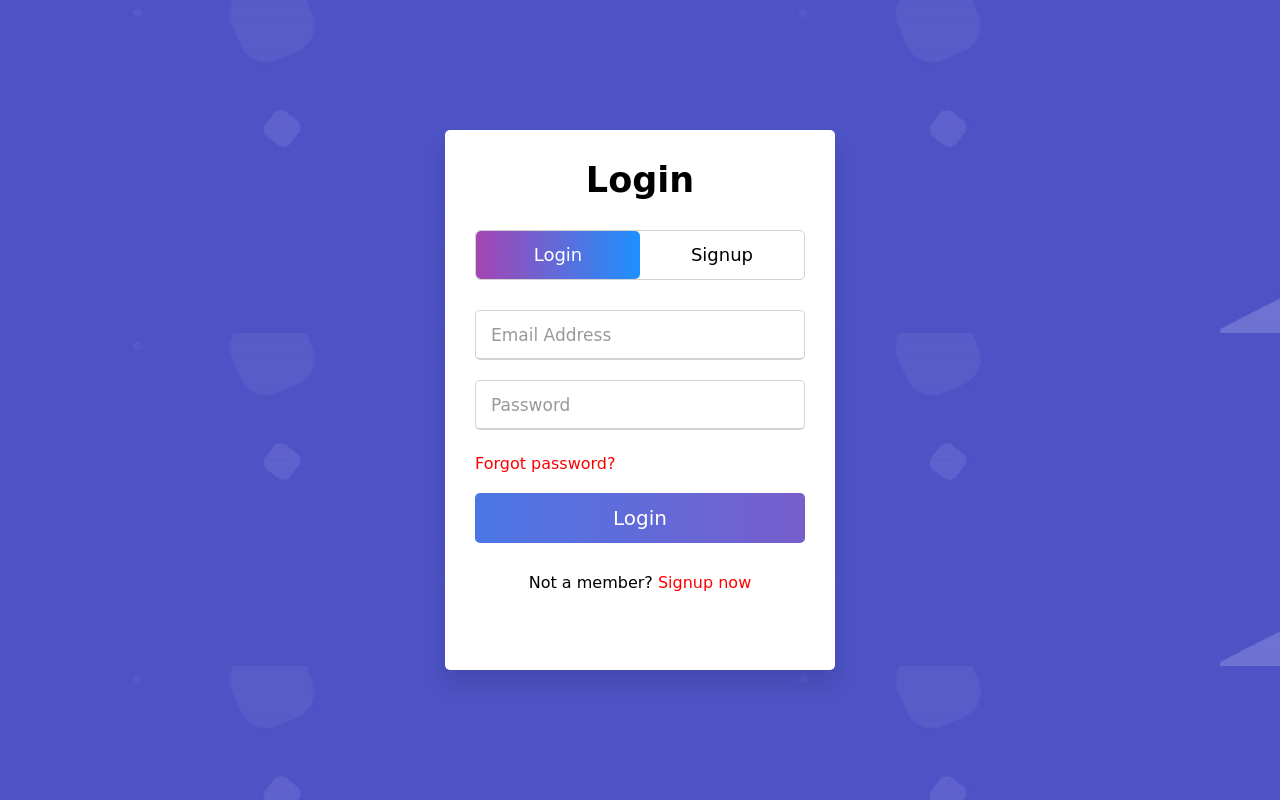
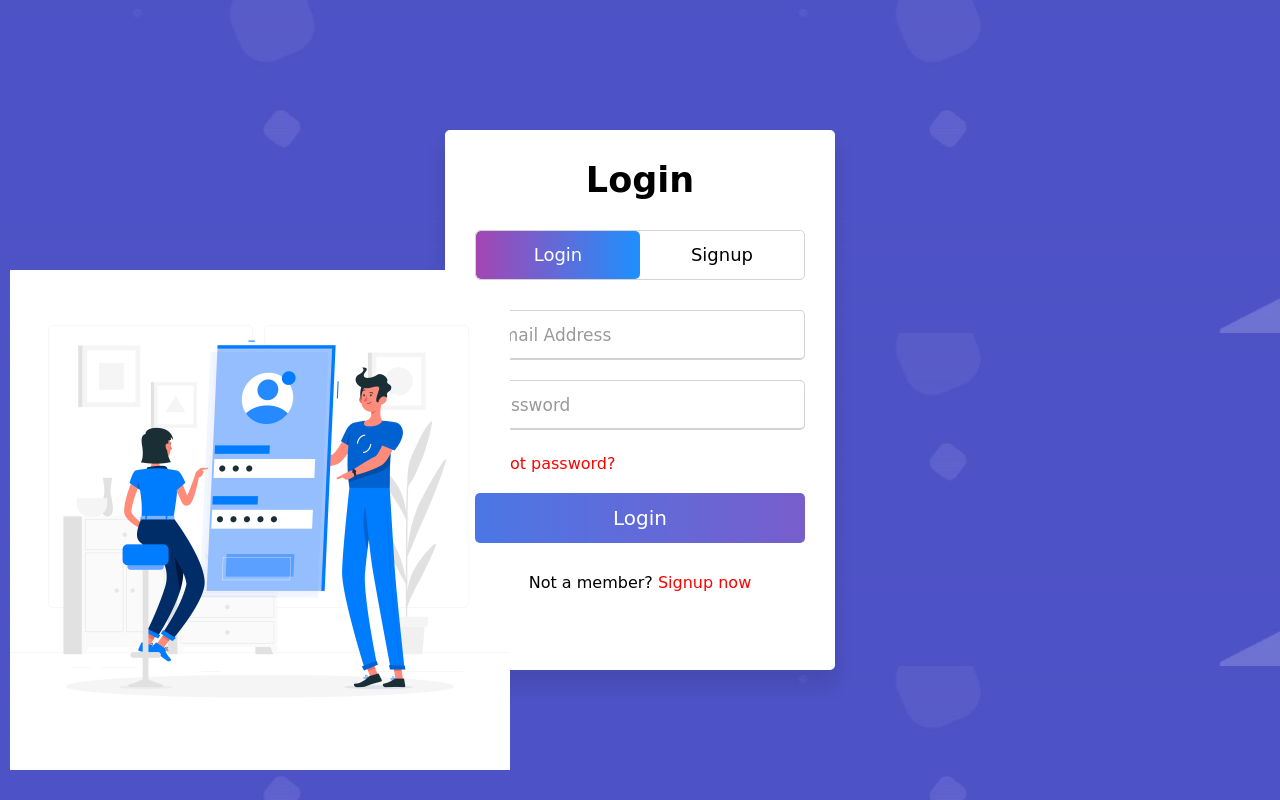
Before and after one commit to tejasborse123/Donation_Website, a PHP site: page /entry.html in a window 1280 px wide. Run offline with PHP 8.4, Linux system fonts and the light colour scheme.

Commit message:
images added

```diff
--- a/entry.html
+++ b/entry.html
@@ -8,7 +8,8 @@
       <meta name="viewport" content="width=device-width, initial-scale=1.0">
    </head>
    <body>
-   <div class="context">
+
+      <div class="loginimg"> <img src="images/loginanim.jpg" width="100%" height="100%"> </div>
       <div class="entry">
          <div class="title-text">
             <div class="title login">
@@ -87,7 +88,6 @@
                </form>
             </div>
          </div>
-      </div>
 
       <script>
          const loginText = document.querySelector(".title-text .login");
--- a/entrycss.css
+++ b/entrycss.css
@@ -18,6 +18,15 @@ html,body{
   background: #fa4299;
   color: #fff;
 }
+
+.loginimg{
+
+  position: absolute;
+  top: 270px;
+  bottom: 30PX;
+  left: 10px;
+}
+
 .entry{
   overflow: hidden;
   max-width: 390px;
@@ -186,3 +195,15 @@ form .btn input[type="submit"]{
   font-weight: 500;
   cursor: pointer;
 }
+
+
+@media screen and (max-width: 1100px)
+{
+
+   .loginimg{
+
+    visibility: hidden;
+   }
+
+
+}
```
Also changed, not shown: images/bgotp.jpg (added), images/fpass.jpg (added), images/loginanim.jpg (added).
